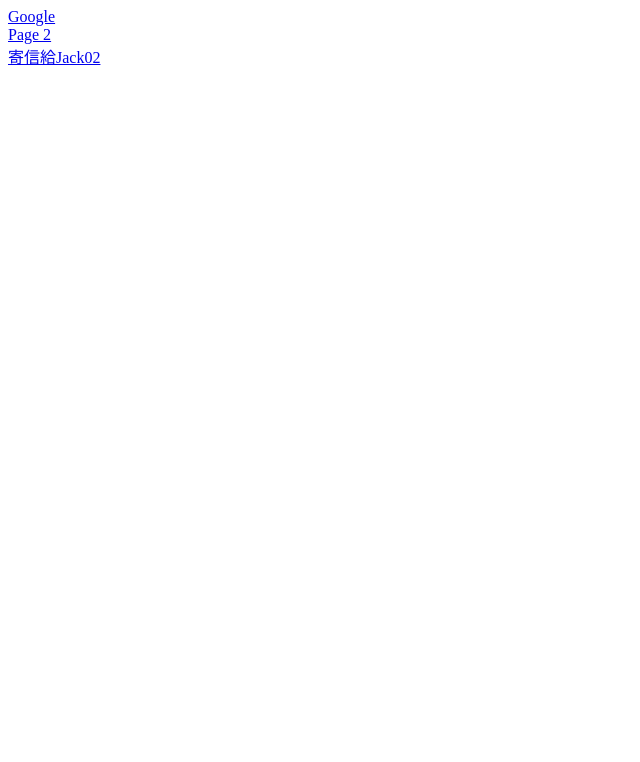
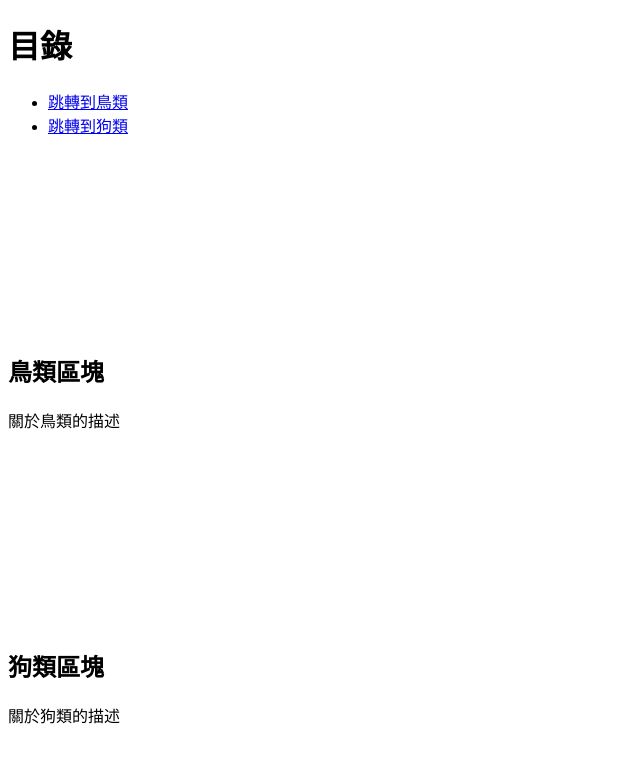
Before and after one commit to jack-li02/Learn_Html, a plain HTML site: page learning/index.html in a window 1280 px wide. Shown: the whole page, without its empty margins (0-640 px from the left). Drawn offline with Linux system fonts and the light colour scheme.

Commit message:
錨點 =>跳轉到同一頁面的區塊

```diff
--- a/learning/index.html
+++ b/learning/index.html
@@ -1,16 +1,22 @@
-<!-- 宣告檔案格式為html  使用 Ctrl + / 產生註解-->
 <!DOCTYPE html>
 <html lang="en">
-    <!-- head 表頭 -->
 <head>
-    <title>HTML中的超鏈結</title>
+    <meta charset="UTF-8">
+    <meta name="viewport" content="width=device-width, initial-scale=1.0">
+    <title>錨點 =>跳轉到同一頁面的區塊</title>
 </head>
-<!-- body 主體內容 -->
 <body>
-    <a href="https://www.google.com.tw" target="_blank">Google</a>
-    <br>
-    <a href="./page2.html">Page 2</a>
-    <br>
-    <a href="mailto:jack.mh.li02@gmail.com">寄信給Jack02</a>
+    <h1>目錄</h1>
+    <ul>
+        <li><a href="#birds">跳轉到鳥類</a></li>
+        <li><a href="#dogs">跳轉到狗類</a></li>
+    </ul>
+    <br><br><br><br><br><br><br><br><br><br>
+    <h2 id="birds">鳥類區塊</h2>
+    <p>關於鳥類的描述</p>
+    <br><br><br><br><br><br><br><br><br><br>
+    <h2 id="dogs">狗類區塊</h2>
+    <p>關於狗類的描述</p>
+    <br><br><br><br><br><br><br><br><br><br>
 </body>
 </html>
```
